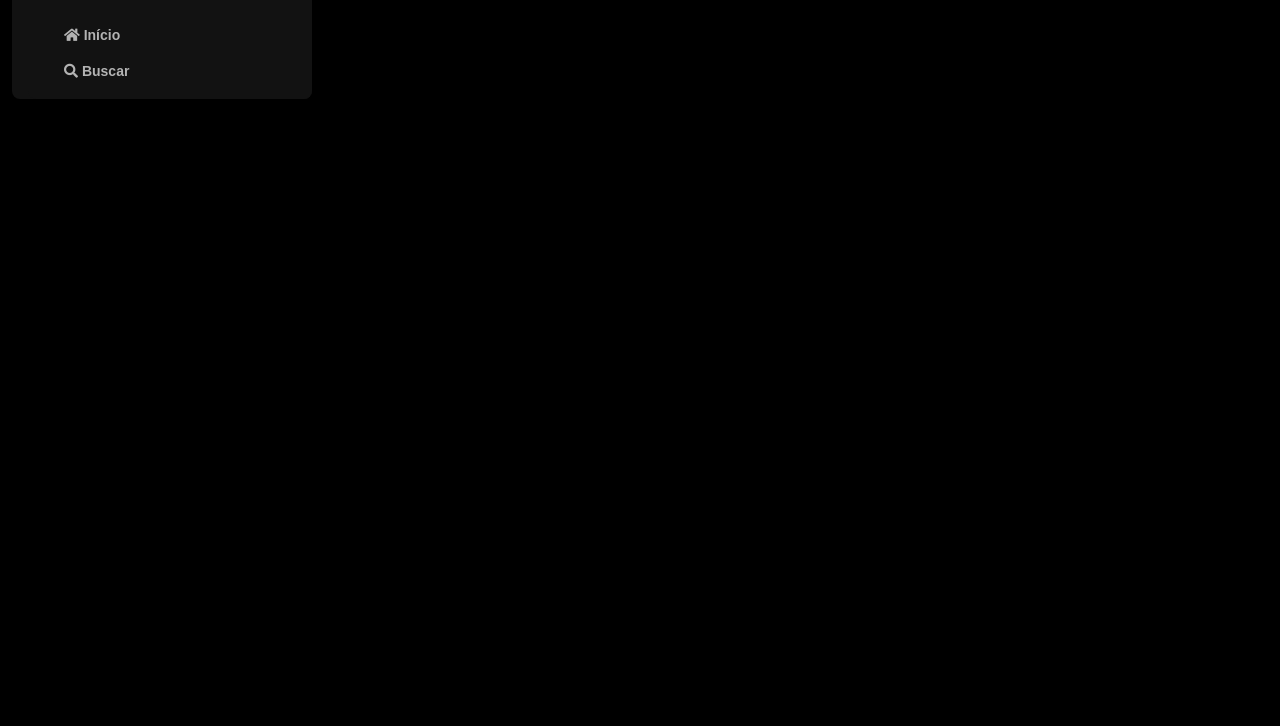
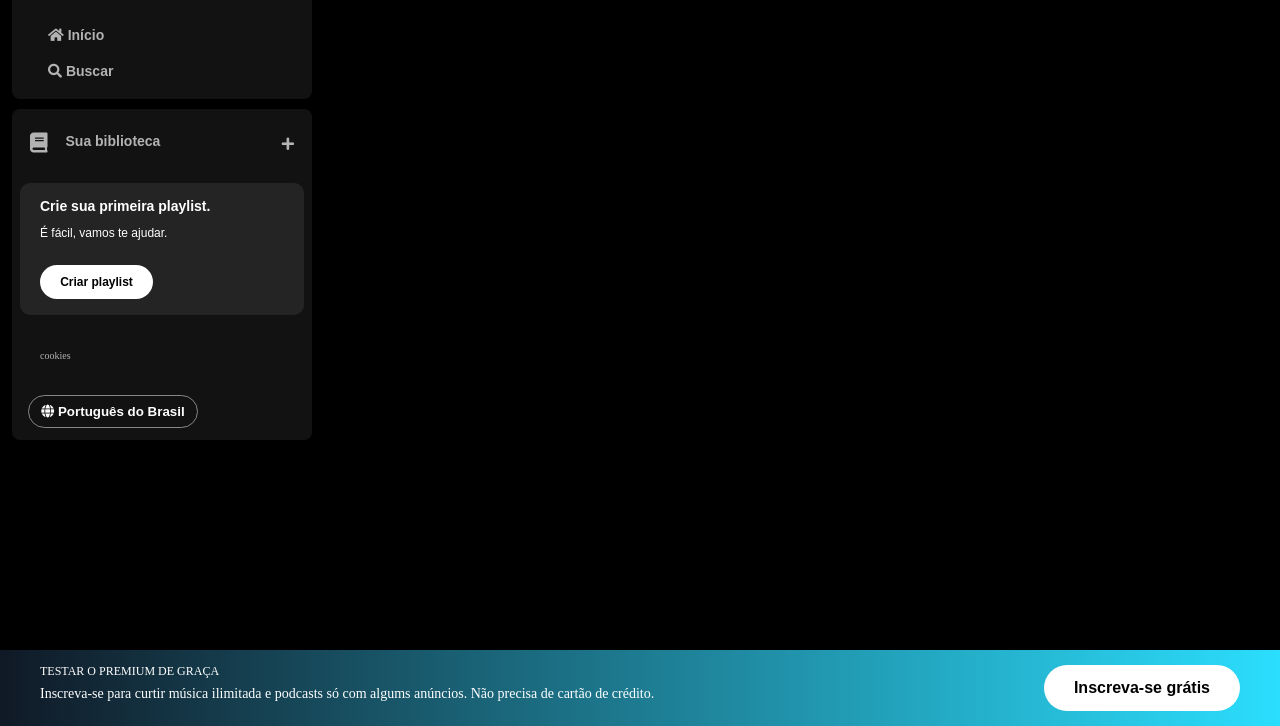
Before and after one commit to eduardoarch/Imersao-front-end-alura, a plain HTML site: page spotify-imersao-alura./index.html in a window 1280 px wide. Shown: the part 74-800 px from the top of the page. Drawn offline with Linux system fonts and the light colour scheme.

Commit message:
spotify-imersao-alura

```diff
--- a/spotify-imersao-alura./index.html
+++ b/spotify-imersao-alura./index.html
@@ -17,12 +17,12 @@
 <body>
     <!-- <h1>Spotify</h1> -->
     <div class="sidebar">
-        <nav class="sidebar_navigation">
+        <nav class="sidebar__navigation">
             <div class="logo">
                 <a href="">
                     <img src="./assets/icons/logo-spotify.png" alt="logo do spotify">
                 </a>
-                <div>
+            </div>
             <ul>
                 <li>
                     <a href="">
@@ -37,10 +37,46 @@
                     </a>
                 </li>
             </ul>
+
+        </nav>
+        <div class="library">
+            <div class="library__content">
+                <button class="library__button">
+                    <span class="fa fas fa-book"></span>
+                    <span>Sua biblioteca</span>
+                </button>
+                <span class="fa fa-plus"></span>
+            </div>
+            <section class="section-playlist">
+                <div class="section-playlist__content">
+                    <span class="text title">Crie sua primeira playlist.</span>
+                    <span class="text subtitle">É fácil, vamos te ajudar.</span>
+                    <button class="section-playlist__button">
+                        <span>Criar playlist</span>
+                    </button>
+                </div>
+            </section>
+            <div class="cookies">
+                <a href="">cookies</a>
+            </div>
+            <div class="languages">
+                <button class="languages__button">
+                    <span class="fa fa-globe"></span>
+                    <span>Português do Brasil</span>
+                </button>
             </div>
         </div>
-        </nav>
     </div>
+    <footer class="disclaimer-premium">
+        <div class="text">
+            <p class="disclaimer-premium__title">Testar o Premium de graça</p>
+            <p class="disclaimer-premium__subtitle">Inscreva-se para curtir música ilimitada e podcasts só com algums
+                anúncios. Não precisa de cartão de crédito.</p>
+        </div>
+        <div class="button">
+            <button type="button">Inscreva-se grátis</button>
+        </div>
+    </footer>
 </body>
 
 </html>
--- a/spotify-imersao-alura./style.css
+++ b/spotify-imersao-alura./style.css
@@ -1,17 +1,5 @@
 body {
     background-color: #000;
-}
-
-.sidebar_navigation .logo {
-    background-color: #121212;
-    display: flex;
-    flex-direction: column;
-    border-radius: 8px;
-    padding: 16px 0 0 16px;
-}
-
-.logo img {
-    width: 80px;
 }
 
 .sidebar {
@@ -23,10 +11,21 @@ body {
     width: 300px;
 }
 
-.sidebar_navigation {
+.sidebar__navigation {
     background-color: #121212;
     border-radius: 8px;
     padding: 16px 0 0 16px;
+}
+
+.logo {
+    background: #121212;
+    display: flex;
+    border-radius: 8px;
+    padding: 16px 0 0 16px;
+}
+
+.sidebar__navigation .logo img {
+    width: 80px;
 }
 
 .sidebar nav ul {
@@ -40,7 +39,178 @@ body {
 
 .sidebar nav ul li a {
     color: #b3b3b3;
+    text-decoration: none;
     font-weight: 600;
     font-size: 14px;
-    font-family: 'DM Sans', sans-serif;
+    font-family: "DM Sans", sans-serif;
 }
+
+.library {
+    background-color: #121212;
+    border-radius: 8px;
+    display: flex;
+    justify-content: space-between;
+    flex-direction: column;
+    padding: 4px 8px;
+    color: #b3b3b3;
+    font-weight: 600;
+    font-size: 14px;
+    margin-top: 10px;
+}
+
+.library .library__content {
+    display: flex;
+    justify-content: space-between;
+    /* align-items: center; */
+}
+
+.library .library__button {
+    display: flex;
+    margin-right: 10px;
+    color: #b3b3b3;
+    background-color: transparent;
+    border: 0px;
+    font-size: 14px;
+    font-weight: 700;
+    font-family: "DM Sans", sans-serif;
+    text-align: center;
+    text-decoration: none;
+    text-transform: none;
+    padding: 20px 10px;
+}
+
+.library .library__button .fa {
+    font-size: 20px;
+    font-weight: 300;
+    color: #b3b3b3;
+    margin-right: 10px;
+    padding-right: 8px;
+}
+
+.library .library__content .fa-plus {
+    margin: 24px 10px;
+}
+
+/* .fa-plus {
+    align-self: center;
+} */
+
+.section-playlist {
+    display: flex;
+    align-items: flex-start;
+    justify-content: space-between;
+    gap: 20px;
+    background-color: #242424;
+    color: #b3b3b3;
+    font-weight: 600;
+    font-size: 14px;
+    margin: 8px 0;
+    padding: 16px 20px;
+    border-radius: 10px;
+}
+
+.section-playlist .section-playlist__content {
+    display: flex;
+    flex-direction: column;
+}
+
+.section-playlist__content .text {
+    padding-bottom: 14px;
+    color: #FFF;
+    font-family: "DM Sans", sans-serif;
+}
+
+.section-playlist__content .title {
+    font-weight: 700;
+}
+
+.section-playlist__content .subtitle {
+    font-weight: 500;
+    font-size: 12px;
+}
+
+.section-playlist__content .section-playlist__button {
+    display: flex;
+    justify-content: center;
+    background-color: #FFF;
+    color: #000;
+    border-radius: 20px;
+    font-size: 12px;
+    font-weight: 700;
+    font-family: "DM Sans", sans-serif;
+    text-decoration: none;
+    text-transform: none;
+    padding: 10px;
+    margin-top: 12px;
+    border: 0;
+    width: 113px;
+}
+
+.sidebar .cookies a {
+    color: #b3b3b3;
+    font-weight: 500;
+    font-size: 10px;
+    text-decoration: none;
+}
+
+.sidebar .cookies {
+    margin: 25px 20px;
+}
+
+.sidebar .cookies a:hover {
+    text-decoration: underline;
+}
+
+.languages .languages__button {
+    align-items: center;
+    background-color: transparent;
+    border: 1px solid #878787;
+    color: #FFF;
+    cursor: pointer;
+    font-weight: bold;
+    width: 170px;
+    margin: 8px;
+    padding: 8px;
+    border-radius: 20px;
+}
+
+.disclaimer-premium {
+    position: fixed;
+    bottom: 0;
+    left: 0;
+    right: 0;
+    background: linear-gradient(to right, #101926, #2bdefd);
+    padding: 15px 40px;
+    display: flex;
+    justify-content: space-between;
+}
+
+.disclaimer-premium .text {
+    flex-shrink: 0;
+}
+
+.disclaimer-premium .disclaimer-premium__title {
+    color: #FFFFFF;
+    text-transform: uppercase;
+    font-weight: 400;
+    font-size: 12px;
+    margin-bottom: 10px;
+}
+
+.disclaimer-premium .disclaimer-premium__subtitle {
+    color: #FFFFFF;
+    font-weight: 500;
+    font-size: 14px;
+}
+
+.disclaimer-premium button {
+    background-color: #FFFFFF;
+    color: #000000;
+    font-size: 16px;
+    font-weight: bold;
+    padding: 14px 30px;
+    border: 0;
+    border-radius: 40px;
+    cursor: pointer;
+    flex-shrink: 0;
+}
```
Also changed, not shown: IaLuri.txt. Lines whose indentation alone changed are shown as unchanged.
